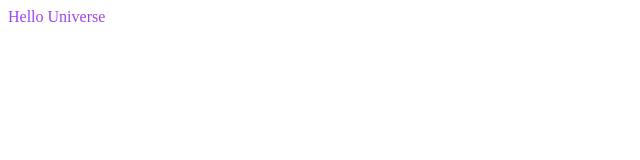
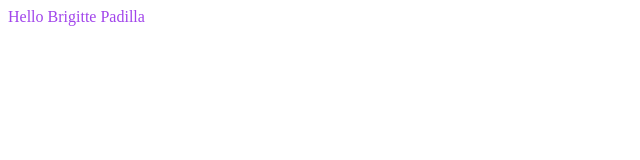
Before and after one commit to Brigitte9219/Conociendo_Angular, an Angular app: page / in a window 1280 px wide. Shown: the top 160 px of the page, without its empty margins (0-640 px from the left). Built offline with nearby package versions, Linux system fonts and the light colour scheme.

Commit message:
Actualizar template y estilos

```diff
--- a/src/app/app.component.ts
+++ b/src/app/app.component.ts
@@ -6,7 +6,7 @@ import { RouterOutlet } from '@angular/router';
   selector: 'app-root',
   standalone: true,
   imports: [CommonModule, RouterOutlet],
-  template: "Hello Universe",
+  template: "Hello Brigitte Padilla",
   styles: `
   :host{
     color: #a144eb;
```
